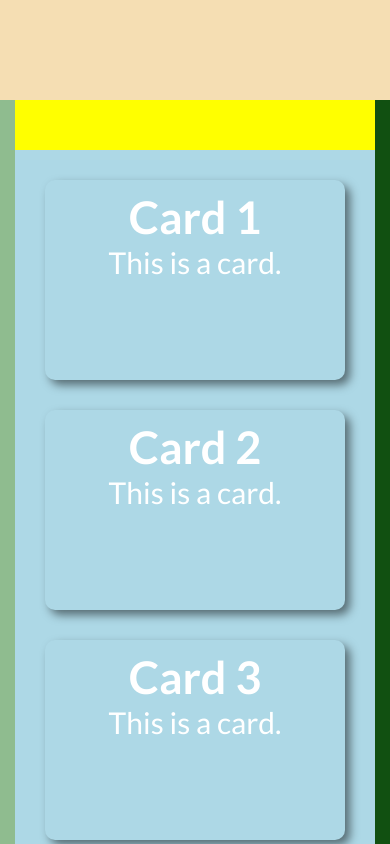
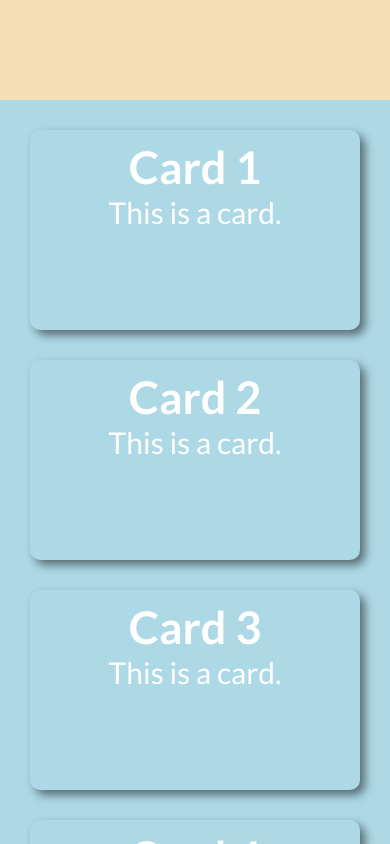
Before and after one commit to Jadiel-Lucas/ppi2025_4inf1v, a React (Vite) app: page / in a window 390 px wide. Shown: the top 844 px of the page. Built offline with nearby package versions, Linux system fonts and the light colour scheme.

Commit message:
atividade

```diff
--- a/src/components/MyGrid.module.css
+++ b/src/components/MyGrid.module.css
@@ -26,37 +26,34 @@
     "aside1 main aside2"
     "aside1 footer1 aside2"
     "footer2 footer2 aside2";
-    /*"header1 header1"
-    "aside header2"
-    "aside main"
-    "footer footer";*/
+
 
     grid-template-columns: 1fr 3fr 1fr;
     /*grid-template-rows: 10rem 5rem calc(100vh - 15rem) 10rem;*/
     grid-template-rows: 10rem 5rem auto 10rem 10rem /*10rem 5rem auto 10rem*/;
 
-    /*@media (max-width: 1200px) {
+    @media (max-width: 1200px) {
         grid-template-areas:
         "header1 header1"
         "aside1 header2"
-        "main main"
-        "aside1 footer"
-        "footer footer";
+        "aside1 main"
+        "aside1 footer1"
+        "footer2 footer2";
 
-        grid-template-columns: 1fr;*/
+        grid-template-columns: 1fr 3fr;
         /*grid-template-rows: 10rem 5rem calc(100vh - 15rem) 10rem;*/
-        /*grid-template-rows: 10rem 5rem auto 10rem;
+        grid-template-rows: 10rem 5rem auto 10rem 10rem;
 
         @media (max-width: 768px) {
             grid-template-areas:
             "header1"
             "main"
-            "footer";
+            "footer1";
 
             grid-template-columns: 1fr;
-            grid-template-rows: 10rem 5rem auto 10rem;
+            grid-template-rows: 10rem auto 10rem;
         }
-    }*/
+    }
 }
 
 .header1 {
@@ -67,14 +64,16 @@
 .header2 {
     grid-area: header2;
     background-color: yellow;
+    /*@media (max-width: 768px) {
+        display: none;
+    }*/
 }
 
 .aside1 {
     grid-area: aside1;
     background-color: darkseagreen;
-    /*@media (max-width: 1200px) {
+    /*@media (max-width: 768px) {
         display: none;
-
     }*/
 }
 
@@ -94,12 +93,15 @@
 .footer2 {
     grid-area: footer2;
     background-color: red;
+    /*@media (max-width: 768px) {
+        display: none;
+    }*/
 }
 
 .main {
     grid-area: main;
     background-color: lightblue;
-    /*padding: 1rem;
-    overflow-y: auto;
-    height: calc(100vh - 25rem); /* Adjust height based on header and footer */
+    /*padding: 1rem;*/
+    /*overflow-y: auto;*/
+    /*height: calc(100vh - 25rem);  Adjust height based on header and footer */
 }
```
